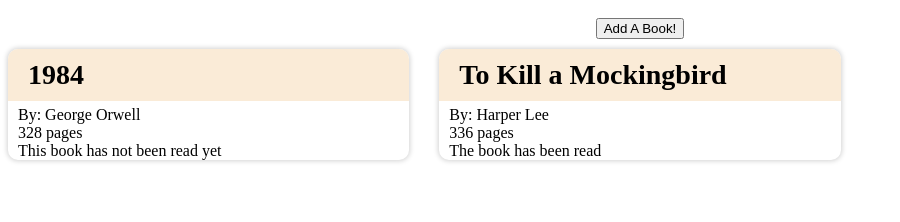
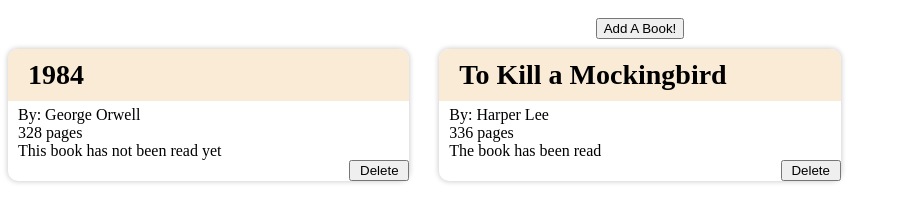
Before and after one commit to adrian-perez121/library-, a plain HTML site: page index.html in a window 1280 px wide. Shown: the whole page, without its empty margins (0-900 px from the left). Drawn offline with Linux system fonts and the light colour scheme.

Commit message:
Add delete functionality

```diff
--- a/script.js
+++ b/script.js
@@ -15,28 +15,44 @@ function Book(title, author, pages, read_yet) {
 
 function displayBooks() {
   while (booksDisplay.firstChild) { booksDisplay.removeChild(booksDisplay.firstChild)}; // This means we reload the books each time. Pretty inefficient
-  books.forEach((book) => booksDisplay.appendChild(createBookNode(book)));
+  books.forEach((book, i) => booksDisplay.appendChild(createBookNode(book, i)));
 }
-function createBookNode(book) {
+
+function deleteBook() { // Happens from inside one of the delete buttons
+  books.splice(this.getAttribute("book-index"), 1);
+  displayBooks();
+}
+
+function createBookNode(book, i) {
+  // Initialization
   let newBookContainer = document.createElement("div");
   let title = document.createElement("h1");
   let author = document.createElement("span");
   let pages = document.createElement("span");
   let read_yet = document.createElement("span");
+  let deleteBtn = document.createElement("button")
 
+  // Add details
   newBookContainer.classList.add("book");
   author.classList.add("author")
   title.classList.add("title");
   pages.classList.add("pages");
-  read_yet.classList.add("read_yet") ;
+  read_yet.classList.add("read_yet");
+  deleteBtn.classList.add("delete-btn");
 
+
+  // Add content
   title.textContent = book.title ;
   author.textContent = `By: ${book.author}`;
   pages.textContent = `${book.pages} pages`;
   read_yet.textContent = book.read_yet ? "The book has been read" : "This book has not been read yet";
+  deleteBtn.textContent = "Delete";
+  deleteBtn.setAttribute("book-index", i);
 
+  // Put it all into place
+  [title, author, pages, read_yet, deleteBtn].forEach((attr) => { newBookContainer.append(attr)});
 
-  [title, author, pages, read_yet].forEach((attr) => { newBookContainer.append(attr)})
+  deleteBtn.addEventListener("click", deleteBook);
 
   return newBookContainer;
 }
--- a/styles.css
+++ b/styles.css
@@ -33,3 +33,8 @@ header {
 .book span {
   padding-left: 10px;
 }
+
+.delete-btn {
+  width: 60px;
+  align-self: flex-end;
+}
```
